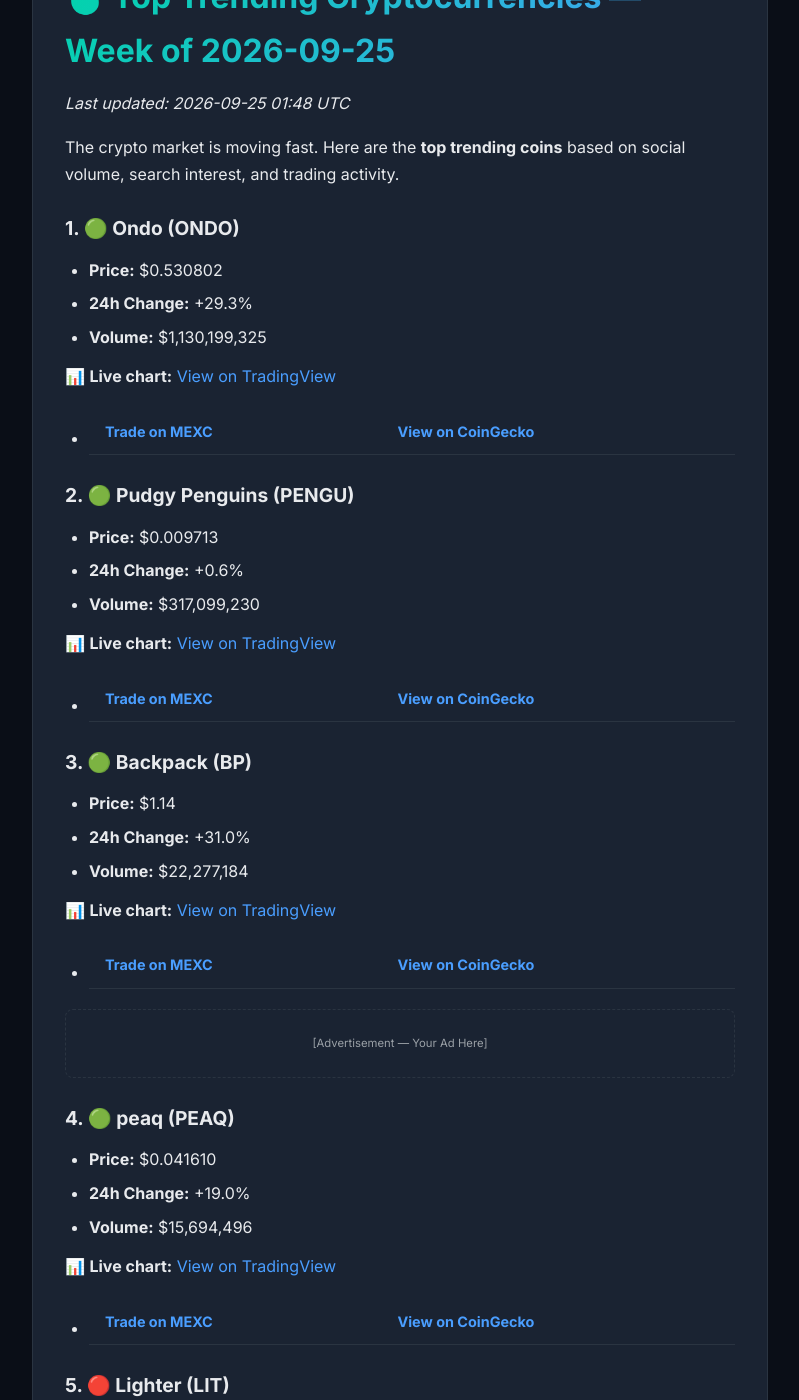
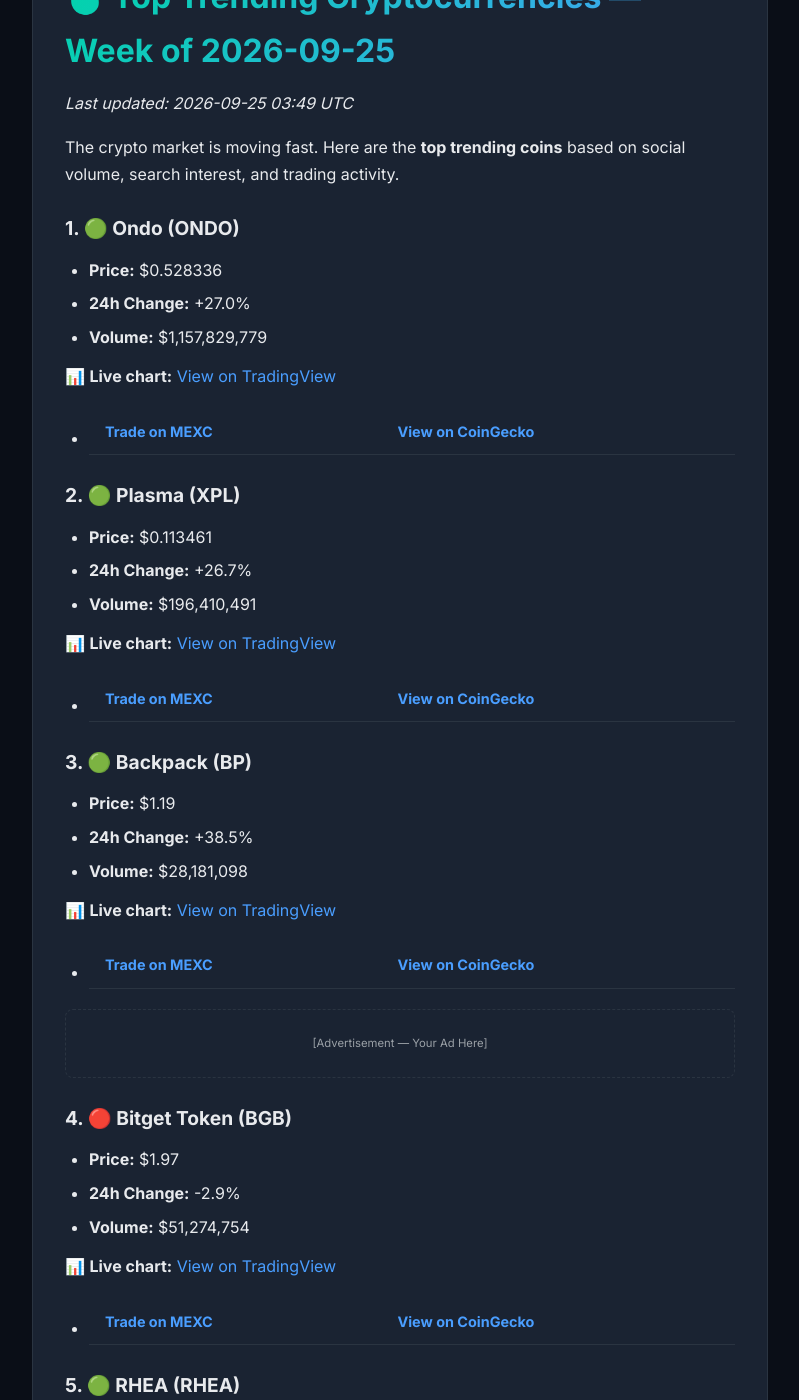
Before and after one commit to alexcipher-CRE/crypto-insights, a Jekyll site: the page built from _posts/2026-09-25-trending-coins.md, in a window 1280 px wide and 1400 px high, scrolled down 522 px. Shown: the whole window, without its empty margins (240-1039 px from the left). Built offline with Jekyll 4.4.1, drawn with Linux system fonts in a browser that asks for light colours; some of the changed text lies outside the part shown.

Commit message:
🚀 Auto-update: 31 posts

```diff
--- a/_posts/2026-09-25-trending-coins.md
+++ b/_posts/2026-09-25-trending-coins.md
@@ -6,35 +6,35 @@ tags: [crypto, trending, analysis]
 
 # 🔥 Top Trending Cryptocurrencies — Week of 2026-09-25
 
-*Last updated: 2026-09-25 01:48 UTC*
+*Last updated: 2026-09-25 03:49 UTC*
 
 The crypto market is moving fast. Here are the **top trending coins** based on social volume, search interest, and trading activity.
 
 ### 1. 🟢 Ondo (ONDO)
 
-- **Price:** $0.530802
-- **24h Change:** +29.3%
-- **Volume:** $1,130,199,325
+- **Price:** $0.528336
+- **24h Change:** +27.0%
+- **Volume:** $1,157,829,779
 
 📊 **Live chart:** [View on TradingView](https://www.tradingview.com/chart/?symbol=BINANCE:ONDOUSDT)
 
 - **[Trade on MEXC](https://www.mexc.com/trade/ONDO_USDT?ref=YOUR_REF_ID)** | **[View on CoinGecko](https://www.coingecko.com/en/coins/ondo)**
 
-### 2. 🟢 Pudgy Penguins (PENGU)
+### 2. 🟢 Plasma (XPL)
 
-- **Price:** $0.009713
-- **24h Change:** +0.6%
-- **Volume:** $317,099,230
+- **Price:** $0.113461
+- **24h Change:** +26.7%
+- **Volume:** $196,410,491
 
-📊 **Live chart:** [View on TradingView](https://www.tradingview.com/chart/?symbol=BINANCE:PENGUUSDT)
+📊 **Live chart:** [View on TradingView](https://www.tradingview.com/chart/?symbol=BINANCE:XPLUSDT)
 
-- **[Trade on MEXC](https://www.mexc.com/trade/PENGU_USDT?ref=YOUR_REF_ID)** | **[View on CoinGecko](https://www.coingecko.com/en/coins/pudgy-penguins)**
+- **[Trade on MEXC](https://www.mexc.com/trade/XPL_USDT?ref=YOUR_REF_ID)** | **[View on CoinGecko](https://www.coingecko.com/en/coins/plasma)**
 
 ### 3. 🟢 Backpack (BP)
 
-- **Price:** $1.14
-- **24h Change:** +31.0%
-- **Volume:** $22,277,184
+- **Price:** $1.19
+- **24h Change:** +38.5%
+- **Volume:** $28,181,098
 
 📊 **Live chart:** [View on TradingView](https://www.tradingview.com/chart/?symbol=BINANCE:BPUSDT)
 
@@ -45,25 +45,25 @@ The crypto market is moving fast. Here are the **top trending coins** based on s
   <small>[Advertisement — Your Ad Here]</small>
 </div>
 
-### 4. 🟢 peaq (PEAQ)
+### 4. 🔴 Bitget Token (BGB)
 
-- **Price:** $0.041610
-- **24h Change:** +19.0%
-- **Volume:** $15,694,496
+- **Price:** $1.97
+- **24h Change:** -2.9%
+- **Volume:** $51,274,754
 
-📊 **Live chart:** [View on TradingView](https://www.tradingview.com/chart/?symbol=BINANCE:PEAQUSDT)
+📊 **Live chart:** [View on TradingView](https://www.tradingview.com/chart/?symbol=BINANCE:BGBUSDT)
 
-- **[Trade on MEXC](https://www.mexc.com/trade/PEAQ_USDT?ref=YOUR_REF_ID)** | **[View on CoinGecko](https://www.coingecko.com/en/coins/peaq)**
+- **[Trade on MEXC](https://www.mexc.com/trade/BGB_USDT?ref=YOUR_REF_ID)** | **[View on CoinGecko](https://www.coingecko.com/en/coins/bitget-token)**
 
-### 5. 🔴 Lighter (LIT)
+### 5. 🟢 RHEA (RHEA)
 
-- **Price:** $4.95
-- **24h Change:** -9.4%
-- **Volume:** $124,500,579
+- **Price:** $0.072107
+- **24h Change:** +24.5%
+- **Volume:** $5,574,456
 
-📊 **Live chart:** [View on TradingView](https://www.tradingview.com/chart/?symbol=BINANCE:LITUSDT)
+📊 **Live chart:** [View on TradingView](https://www.tradingview.com/chart/?symbol=BINANCE:RHEAUSDT)
 
-- **[Trade on MEXC](https://www.mexc.com/trade/LIT_USDT?ref=YOUR_REF_ID)** | **[View on CoinGecko](https://www.coingecko.com/en/coins/lighter)**
+- **[Trade on MEXC](https://www.mexc.com/trade/RHEA_USDT?ref=YOUR_REF_ID)** | **[View on CoinGecko](https://www.coingecko.com/en/coins/rhea)**
 
 ## 💡 How to Buy These Coins
 
```
Also changed, not shown: _posts/2026-09-25-defi-yields.md (+13 -13 lines), _posts/2026-09-25-how-to-buy-ondo.md (+8 -8 lines), _posts/2026-09-25-market-movers.md (+12 -6 lines), _posts/index.md (+1 -1 lines), api/v1/market.json (+106 -106 lines).
